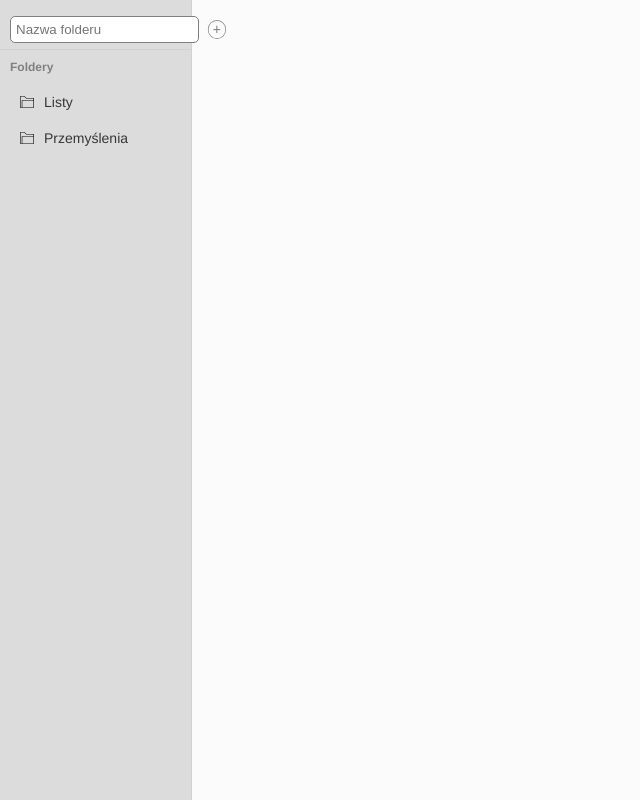
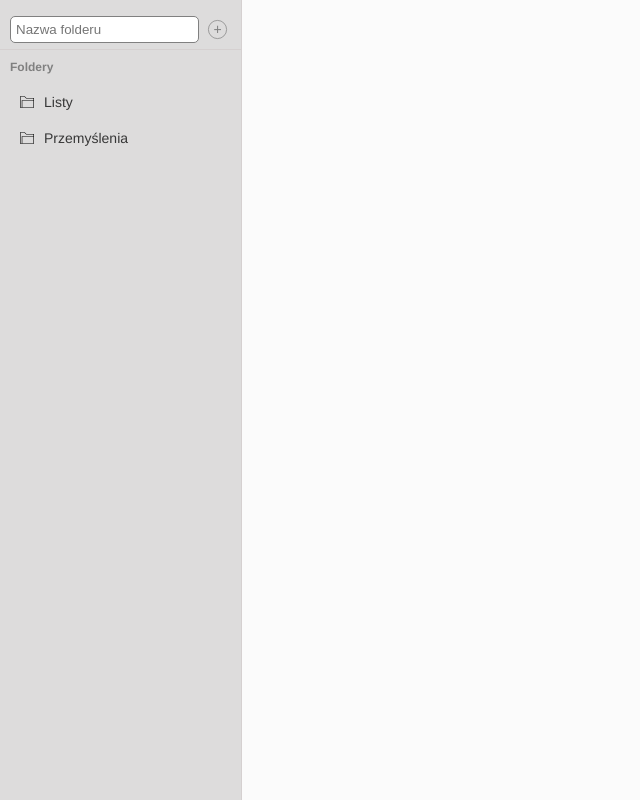
Before and after one commit to brzozanet/react-jzp, a React (Vite) app in the folder front-end/: page / in a window 1280 px wide. Shown: the whole page, without its empty margins (0-640 px from the left). Built offline with nearby package versions, Linux system fonts and the light colour scheme.

Commit message:
Stylefixing

```diff
--- a/front-end/src/components/folders-list/FoldersList.module.css
+++ b/front-end/src/components/folders-list/FoldersList.module.css
@@ -11,7 +11,6 @@
 .folders-column {
     background-color: rgb(221, 220, 220);
     border-right: 1px solid #d5d0d0;
-    width: 15%;
     display: flex;
     flex-direction: column;
     height: 100%;
--- a/package.json
+++ b/package.json
@@ -5,9 +5,11 @@
         "back-end"
     ],
     "dependencies": {
-        "npm-run-all": "^4.1.5"
+        "npm-run-all": "^4.1.5",
+        "cp": "^0.2.0"
     },
     "scripts": {
+        "reset": "cp \"./back-end/backup/original_db.json\" ./back-end/db.json",
         "front-end": "npm run dev --workspace=front-end",
         "back-end": "npm run dev --workspace=back-end",
         "dev": "npm-run-all --parallel front-end back-end "
```
Also changed, not shown: 1 other file (tests, documents, lock files or other folders).
